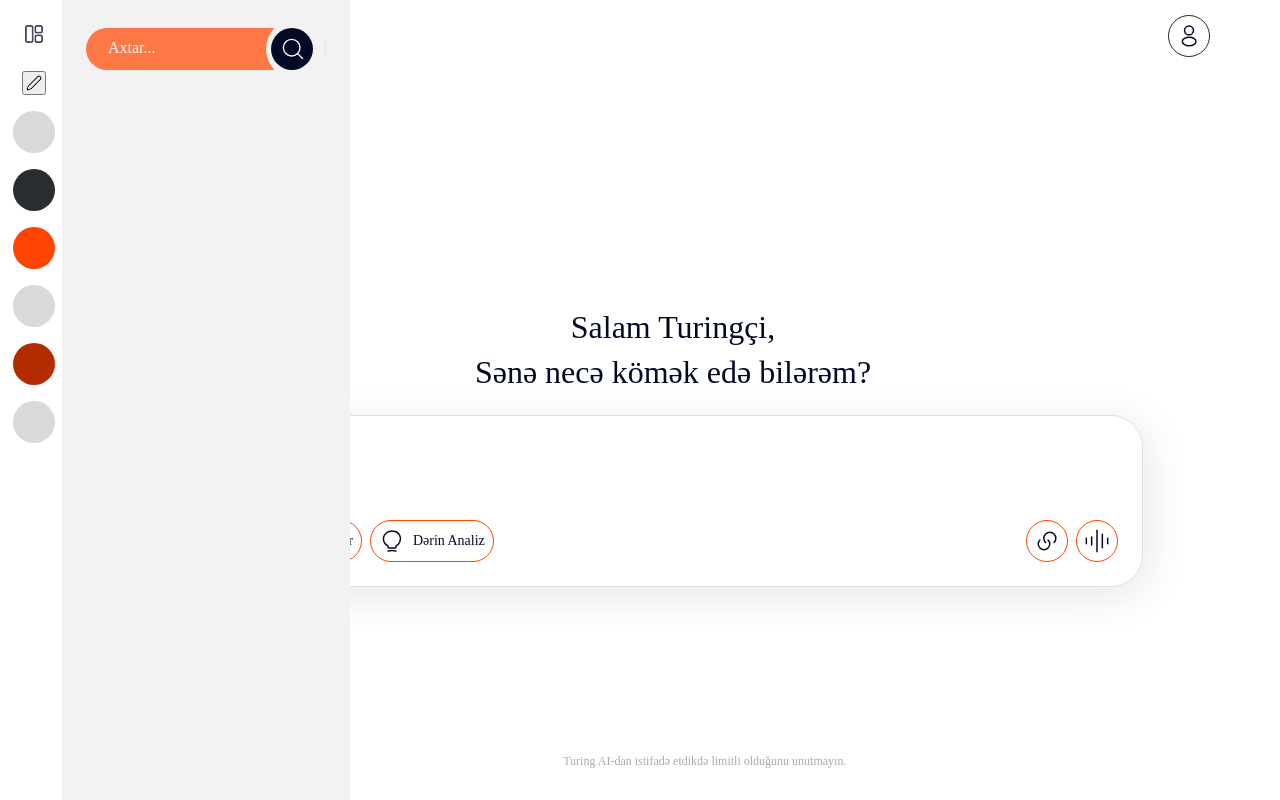
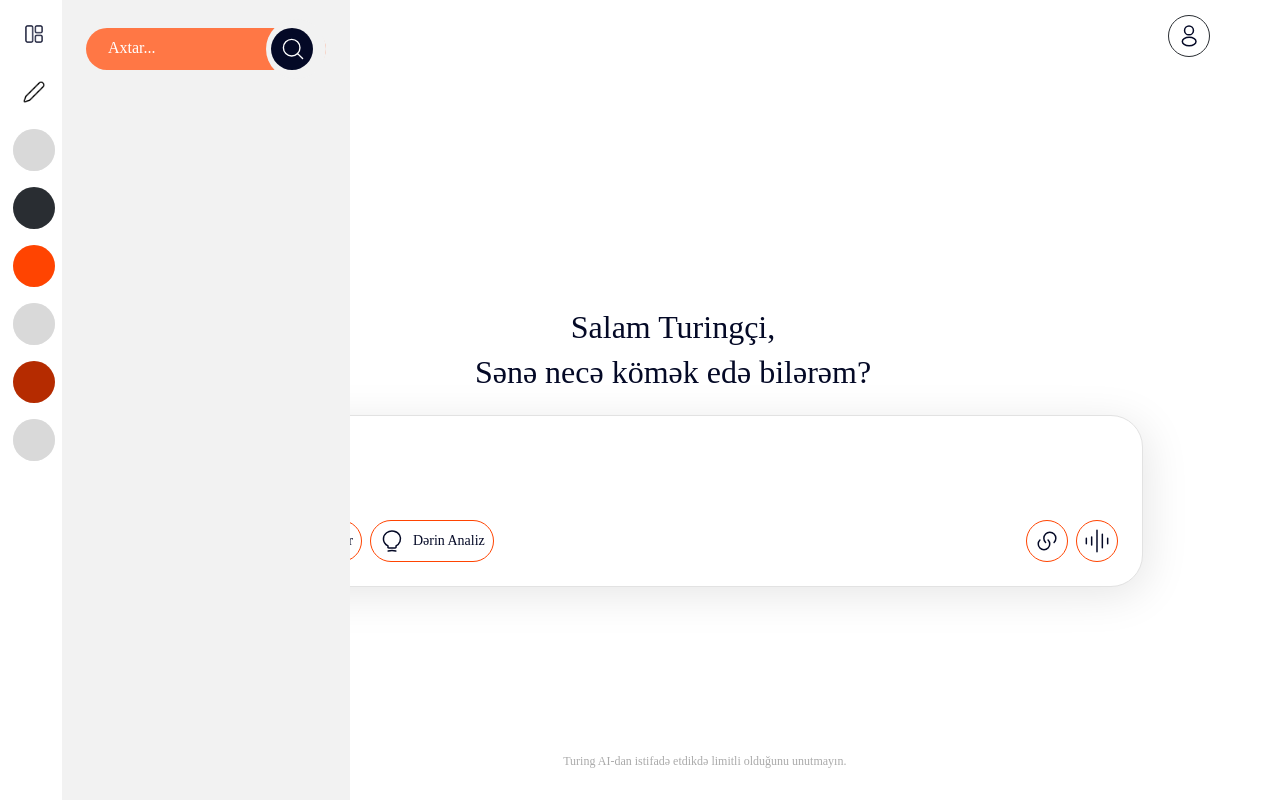
Before and after one commit to mammadovailaha/turing_ai, a React (Vite) app: page / in a window 1280 px wide. Shown: the top 800 px of the page. Built offline with nearby package versions, Linux system fonts and the light colour scheme.

Commit message:
UI update

```diff
--- a/src/components/Sidebar.css
+++ b/src/components/Sidebar.css
@@ -198,13 +198,13 @@
 .new-chat-button {
     width: 42px;
     height: 42px;
-    padding: 8px;
     display: flex;
-    width: 24px;
-    height: 24px;
     justify-content: center;
     align-items: center;
     flex-shrink: 0;
+    border: none;
+    outline: none;
+    background: transparent;
 }
 .search-button {
     position: relative;
@@ -318,8 +318,8 @@
 }
 
 .tool:hover {
-    box-shadow: -3px 7px 37px -2px rgba(4, 9, 38, 1);
-    -webkit-box-shadow: -3px 7px 37px -2px rgba(4, 9, 38, 1);
-    -moz-box-shadow: -3px 7px 37px -2px rgba(4, 9, 38, 1);
+    box-shadow: -3px 7px 37px -2px rgba(4, 9, 38, 0.35);
+    -webkit-box-shadow: -3px 7px 37px -2px rgba(4, 9, 38, 0.35);
+    -moz-box-shadow: -3px 7px 37px -2px rgba(4, 9, 38, 0.35);
     scale: 1.1;
 }
--- a/src/components/Sidebar.jsx
+++ b/src/components/Sidebar.jsx
@@ -57,13 +57,13 @@
           onClick={() => setIsOpen(!isOpen)}
           className="sidebar-button"
         >
-          <img src="/src/assets/openSidebarIcon.png" alt="Menu" width="20" height="20" />
+          <img src="/src/assets/openSidebarIcon.png" alt="Menu"  />
         </button>
         <button
           onClick={handleNewChat}
           className="new-chat-button"
         >
-          <img src="/src/assets/newChatIcon.png" alt="New Chat" width="24" height="24" />
+          <img src="/src/assets/newChatIcon.png" alt="New Chat" width="34" height="34" />
         </button>
         <button className='tool'>
           <svg xmlns="http://www.w3.org/2000/svg" width="42" height="42" viewBox="0 0 42 42" fill="none">
```
